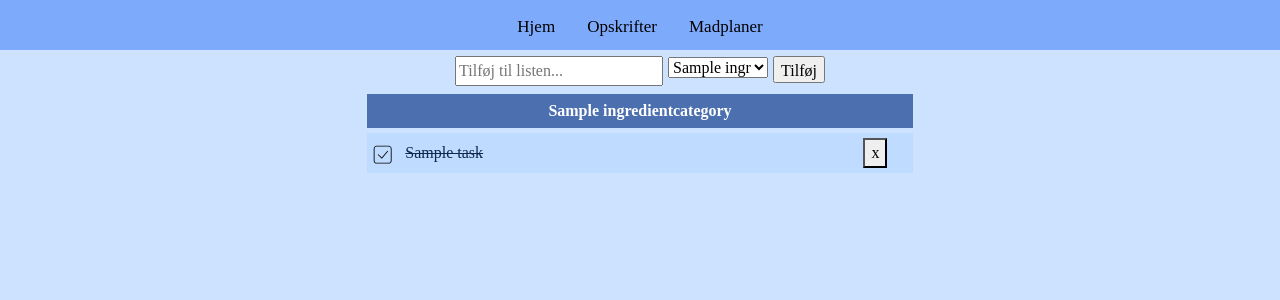
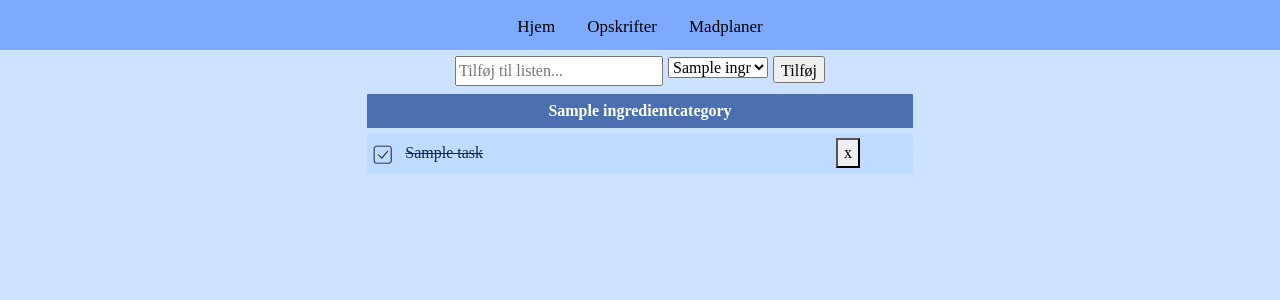
Before and after one commit to kaspernyhus/madplan, a Django app: page /todo/foodplan/1/ in a window 1280 px wide. Shown: the top 300 px of the page. Run offline with Django 3.2, Linux system fonts and the light colour scheme; tables that the repository leaves empty hold one stand-in row (values such as "Sample post"); some libraries are stand-ins or nearby versions.

Commit message:
fix delete button style

```diff
--- a/templates/todo/shoppinglist.html
+++ b/templates/todo/shoppinglist.html
@@ -15,8 +15,8 @@
 <div class="container">
   <table>
     <colgroup>
-        <col style="width: 90%;">
-        <col style="width: 10%;">
+        <col style="width: 85%;">
+        <col style="width: 15%;">
     </colgroup>
 
     {% for category in categories %}
```
